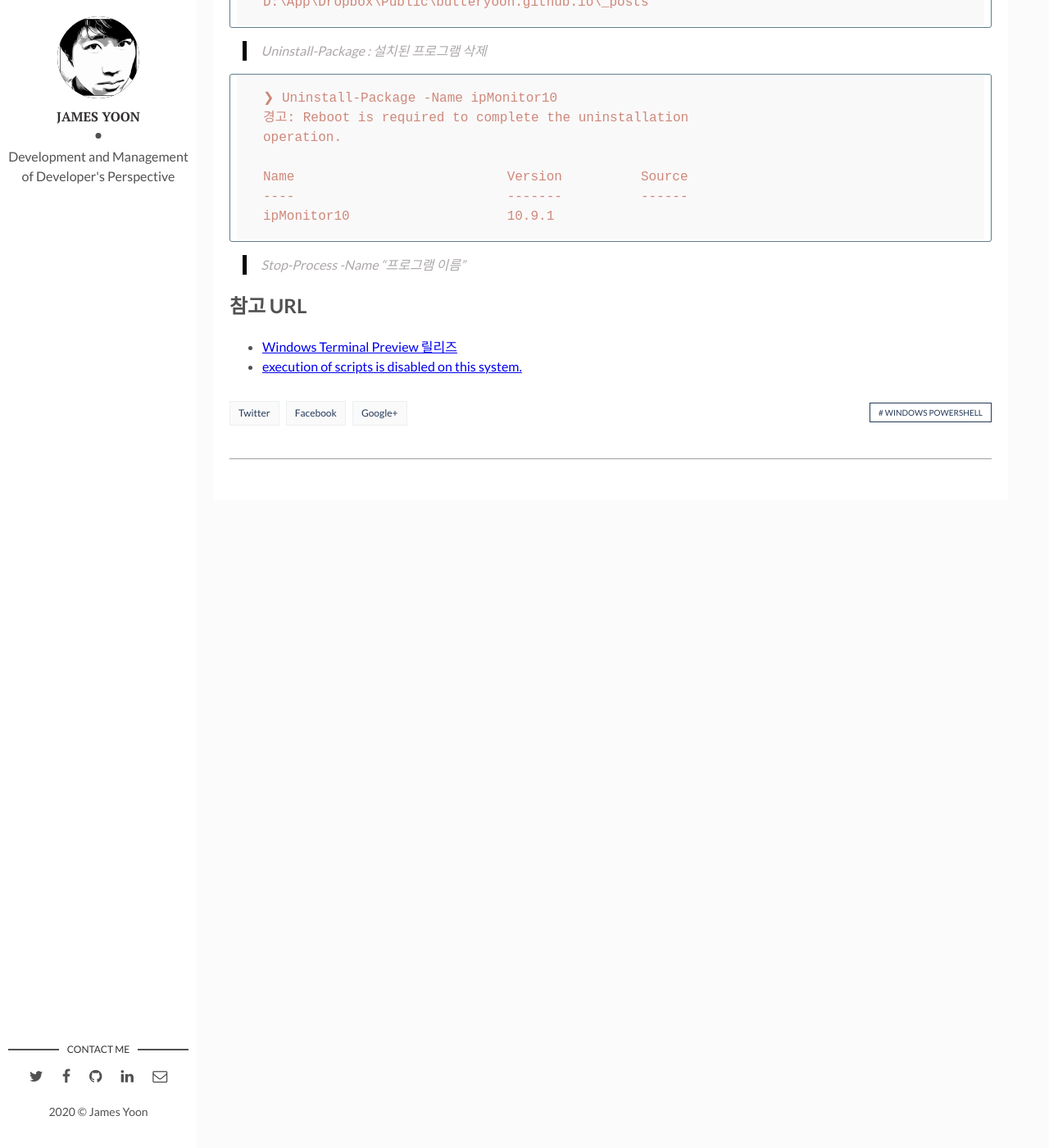
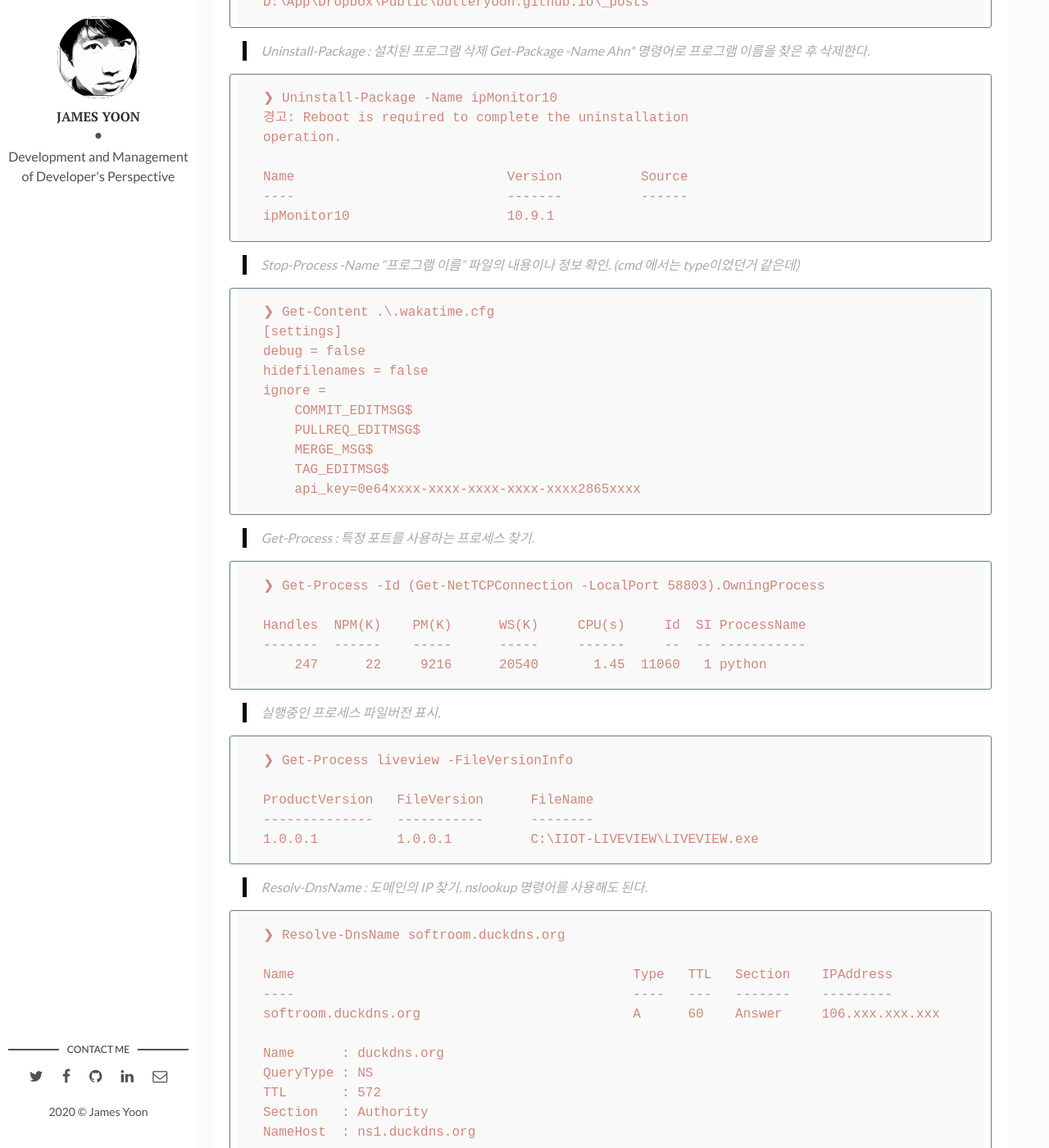
Before and after one commit to butteryoon/butteryoon.github.io, a Jekyll site: the page built from _posts/2020-07-16-WindowsPowerShell.md, in a window 1280 px wide and 1400 px high, scrolled down 1891 px. Shown: the whole window at 82% size. Built offline with Jekyll 4.4.1, drawn with Linux system fonts in a browser that asks for light colours; comment, search, counter and statistics services are not loaded; before the commit the page ends 2521 px from its top, so only the background shows below that; some of the changed text lies outside the part shown.

Commit message:
Process 과련 명령어 추가

````diff
--- a/_posts/2020-07-16-WindowsPowerShell.md
+++ b/_posts/2020-07-16-WindowsPowerShell.md
@@ -52,6 +52,7 @@ D:\App\Dropbox\Public\butteryoon.github.io\_posts
 ```
 
 > Uninstall-Package : 설치된 프로그램 삭제
+> Get-Package -Name Ahn* 명령어로 프로그램 이름을 찾은 후 삭제한다.
 
 ```
 ❯ Uninstall-Package -Name ipMonitor10
@@ -64,7 +65,75 @@ ipMonitor10                    10.9.1
 ```
 
 > Stop-Process -Name "프로그램 이름"
->
+> 파일의 내용이나 정보 확인. (cmd 에서는 type이었던거 같은데)
+
+```
+❯ Get-Content .\.wakatime.cfg
+[settings]
+debug = false
+hidefilenames = false
+ignore =
+    COMMIT_EDITMSG$
+    PULLREQ_EDITMSG$
+    MERGE_MSG$
+    TAG_EDITMSG$
+    api_key=0e64xxxx-xxxx-xxxx-xxxx-xxxx2865xxxx
+```
+
+> Get-Process : 특정 포트를 사용하는 프로세스 찾기.
+
+```
+❯ Get-Process -Id (Get-NetTCPConnection -LocalPort 58803).OwningProcess
+
+Handles  NPM(K)    PM(K)      WS(K)     CPU(s)     Id  SI ProcessName
+-------  ------    -----      -----     ------     --  -- -----------
+    247      22     9216      20540       1.45  11060   1 python
+```
+
+> 실행중인 프로세스 파일버전 표시.
+
+```
+❯ Get-Process liveview -FileVersionInfo
+
+ProductVersion   FileVersion      FileName
+--------------   -----------      --------
+1.0.0.1          1.0.0.1          C:\IIOT-LIVEVIEW\LIVEVIEW.exe
+```
+
+> Resolv-DnsName : 도메인의 IP 찾기.
+> nslookup 명령어를 사용해도 된다.
+
+```
+❯ Resolve-DnsName softroom.duckdns.org
+
+Name                                           Type   TTL   Section    IPAddress
+----                                           ----   ---   -------    ---------
+softroom.duckdns.org                           A      60    Answer     106.xxx.xxx.xxx
+
+Name      : duckdns.org
+QueryType : NS
+TTL       : 572
+Section   : Authority
+NameHost  : ns1.duckdns.org
+
+
+Name      : duckdns.org
+QueryType : NS
+TTL       : 572
+Section   : Authority
+NameHost  : ns3.duckdns.org
+
+
+Name      : duckdns.org
+QueryType : NS
+TTL       : 572
+Section   : Authority
+NameHost  : ns2.duckdns.org
+
+ns1.duckdns.org                                A      43093 Additional 54.187.92.222
+ns2.duckdns.org                                A      43093 Additional 54.191.117.119
+ns3.duckdns.org                                A      43093 Additional 52.26.169.94
+```
 
 ## 참고 URL
 -  [Windows Terminal Preview 릴리즈](https://www.lesstif.com/pages/viewpage.action?pageId=71401723)
````
